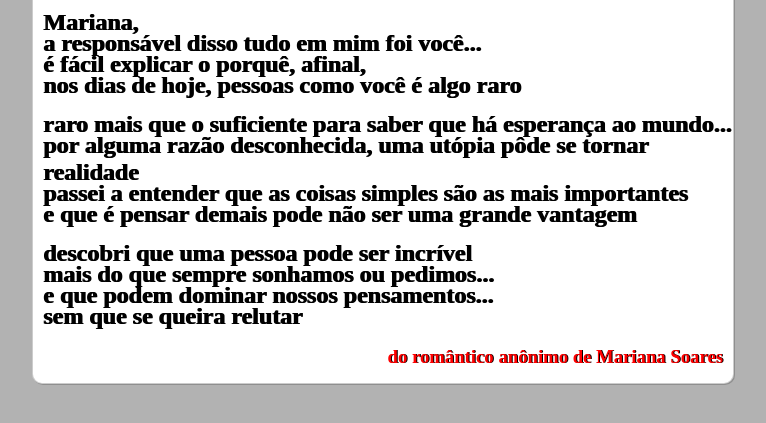
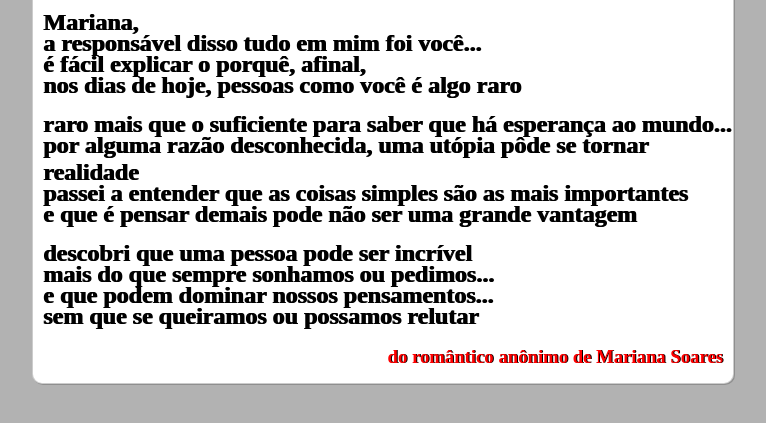
Before and after one commit to elvesmrodrigues/elvesmateus.github.io, a plain HTML site: page index.html in a window 1280 px wide. Shown: the part 157-580 px from the top of the page, without its empty margins (257-1023 px from the left). Drawn offline with nearby package versions, Linux system fonts and the light colour scheme.

Commit message:
Update index.html

```diff
--- a/index.html
+++ b/index.html
@@ -184,7 +184,7 @@
 			<h2>descobri que uma pessoa pode ser incrível</h2><br>
 			<h2>mais do que sempre sonhamos ou pedimos...</h2><br>
 			<h2>e que podem dominar nossos pensamentos...</h2><br>
-			<h2>sem que se queira relutar</h2>
+			<h2>sem que se queiramos ou possamos relutar</h2>
 
 			<h3>do romântico anônimo de Mariana Soares</h3>
 		</div>
```
